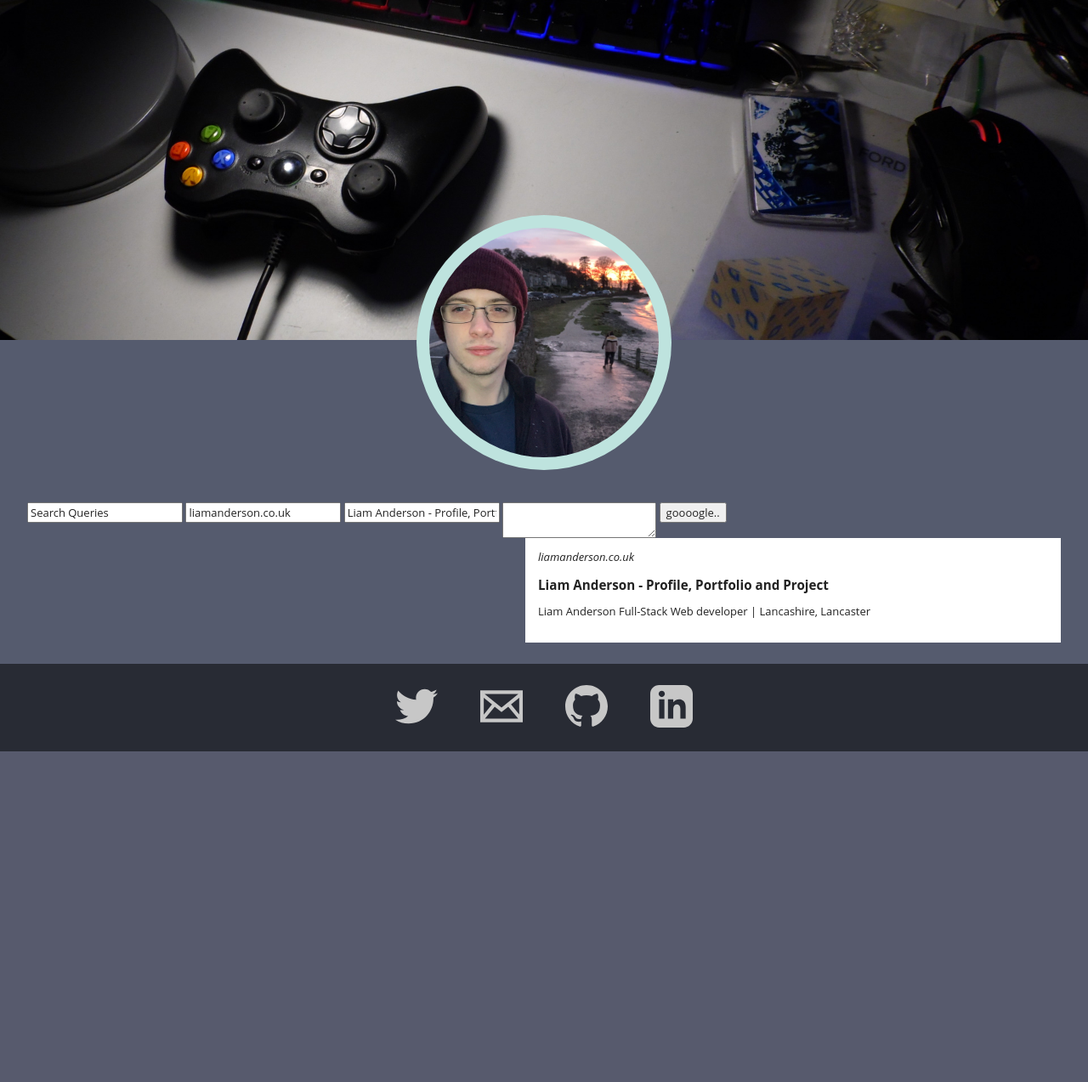
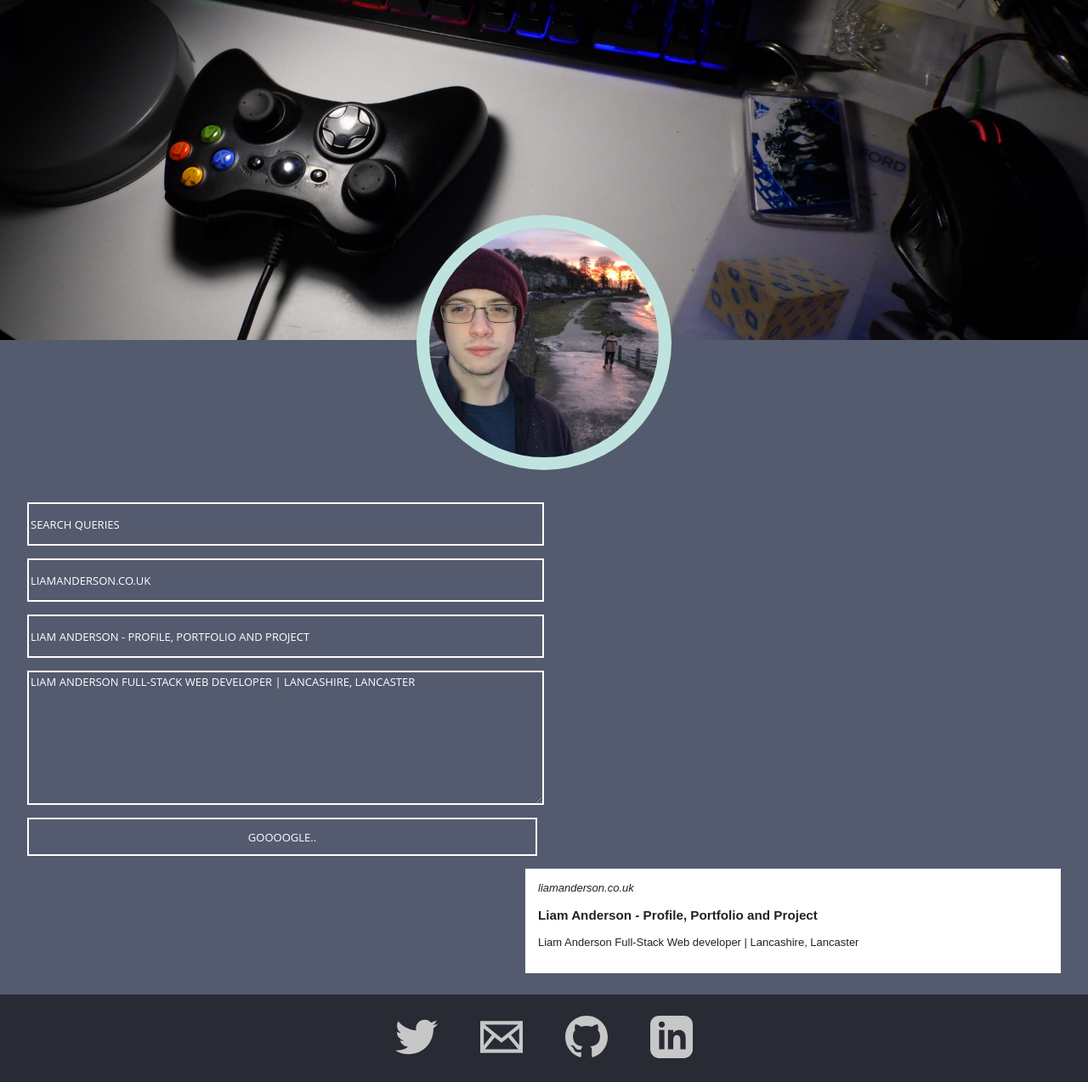
Before and after one commit to IslayAnderson/tools.liamanderson, a PHP site: page /serps in a window 1280 px wide. Shown: the whole page at 85% size. Before the commit the page ends 884 px from the top, so only its background shows below. Run offline with PHP 8.4, Linux system fonts and the light colour scheme.

Commit message:
hard coded styles for serps tool

```diff
--- a/google-hard.css
+++ b/google-hard.css
@@ -1,4 +1,5 @@
 .google{
+  font-family: arial,sans-serif;
   line-height: 1.2;
   text-align: left;
   width: 600px;
@@ -7,3 +8,45 @@
   padding: 15px;
   overflow: hidden;
 }
+.form {
+    max-width: 600px;
+    display: inline-block;
+    width: 100%;
+}
+.sim input, textarea {
+    display: block;
+    margin: 0 auto;
+    margin-bottom: 15px;
+    min-width: 300px;
+    width:100%;
+}
+.sim textarea {
+    min-height: 150px;
+}
+
+/* Fields */
+.sim input[type=submit], .sim button[type=submit], input[type=date], .sim input[type=datetime], .sim input[type=datetime-local], .sim input[type=email], .sim input[type=month], .sim input[type=number], .sim input[type=password], .sim input[type=range], .sim input[type=search], .sim input[type=tel], .sim input[type=text], .sim input[type=time], .sim input[type=url], .sim input[type=week], .sim select, .sim textarea {
+    background-color: transparent; /* Remove background fill */
+    text-transform: uppercase; /* Make text all uppercase */
+    border-radius: 0; /* Remove corner curve */
+    border: 2px solid #fff; /* 2px white border */
+    color: #fff; /* White text */
+    height: 45px; /* Increase input height */
+}
+::-webkit-input-placeholder { /* WebKit, Blink, Edge */
+    color:    #fff;
+}
+:-moz-placeholder { /* Mozilla Firefox 4 to 18 */
+   color:    #fff;
+   opacity:  1;
+}
+::-moz-placeholder { /* Mozilla Firefox 19+ */
+   color:    #fff;
+   opacity:  1;
+}
+:-ms-input-placeholder { /* Internet Explorer 10-11 */
+   color:    #fff;
+}
+::-ms-input-placeholder { /* Microsoft Edge */
+   color:    #fff;
+}
--- a/templates/serps.php
+++ b/templates/serps.php
@@ -9,7 +9,7 @@ $middle = '
 		<input type="text" id="sq" name="sq" value="Search Queries"></input>
 		<input type="text" id="url" name="url" value="liamanderson.co.uk"></input>
 		<input type="text" id="title" name="title" value="Liam Anderson - Profile, Portfolio and Project"></input>
-		<textarea id="description" name="description" value="Liam Anderson Full-Stack Web developer | Lancashire, Lancaster"></textarea>
+		<textarea id="description" name="description" value="Liam Anderson Full-Stack Web developer | Lancashire, Lancaster">Liam Anderson Full-Stack Web developer | Lancashire, Lancaster</textarea>
 		<input type="submit" name="submit" id="submit" value="goooogle.."></input>
 	</form>
 </div>
```
